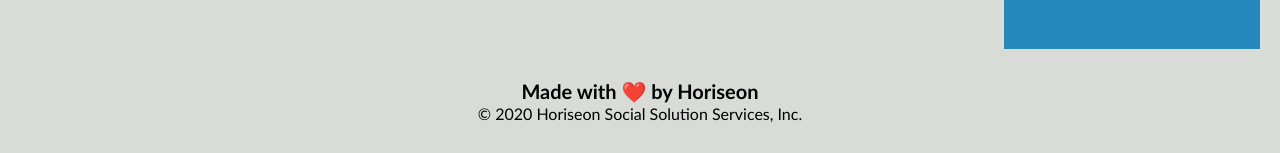
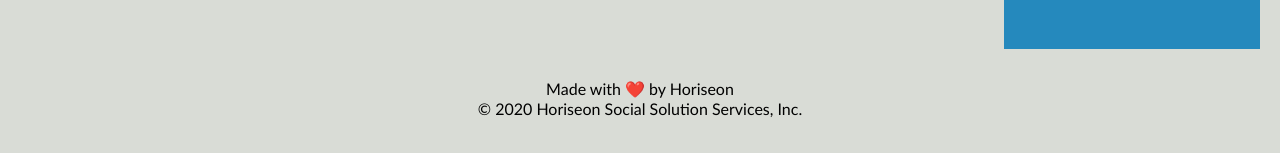
Before and after one commit to ForrestPangle/refactoring, a plain HTML site: page develop/index.html in a window 1280 px wide. Shown: the part 1870-2023 px from the top of the page. Drawn offline with Linux system fonts and the light colour scheme.

Commit message:
h2 header in the footer appears to have just been used for font size and breaks sequential order. I have replaced it with a <p> tag instead and will look into editing the style sheet so that the font still looks about the same.

```diff
--- a/develop/index.html
+++ b/develop/index.html
@@ -72,7 +72,7 @@
         </div>
     </div>
     <div class="footer">
-        <h2>Made with ❤️️ by Horiseon</h2>
+        <p>Made with ❤️️ by Horiseon</p>
         <p>
             &copy; 2020 Horiseon Social Solution Services, Inc.
         </p>
```
